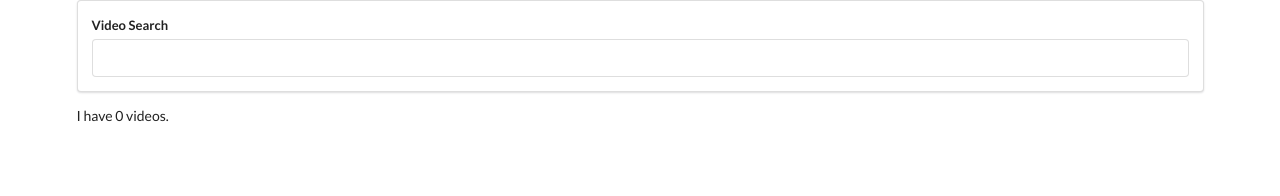
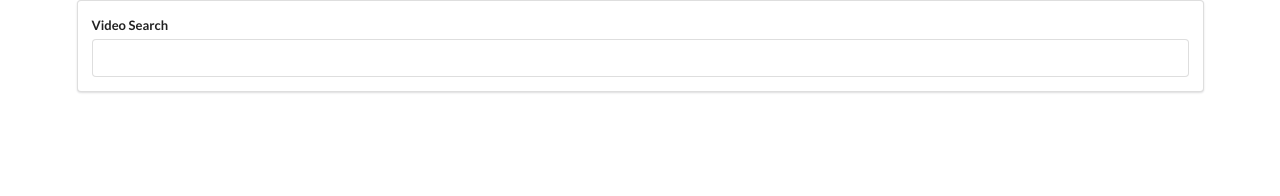
Before and after one commit to imvanzen/udemy-videos, a React (Create React App) app: page / in a window 1280 px wide. Shown: the top 196 px of the page. Built offline with nearby package versions, Linux system fonts and the light colour scheme.

Commit message:
Map and render video list items

```diff
--- a/src/components/VideoList.js
+++ b/src/components/VideoList.js
@@ -2,9 +2,12 @@ import React from 'react';
 import VideoItem from './VideoItem';
 
 const VideoList = ({videos}) => {
+    const videosList = videos.map(video => (
+        <VideoItem key={video.id.videoId} video={video} />
+    ));
     return (
         <div className='video-list'>
-            I have {videos.length} videos.
+            {videosList}
         </div>
     )
 }
```
